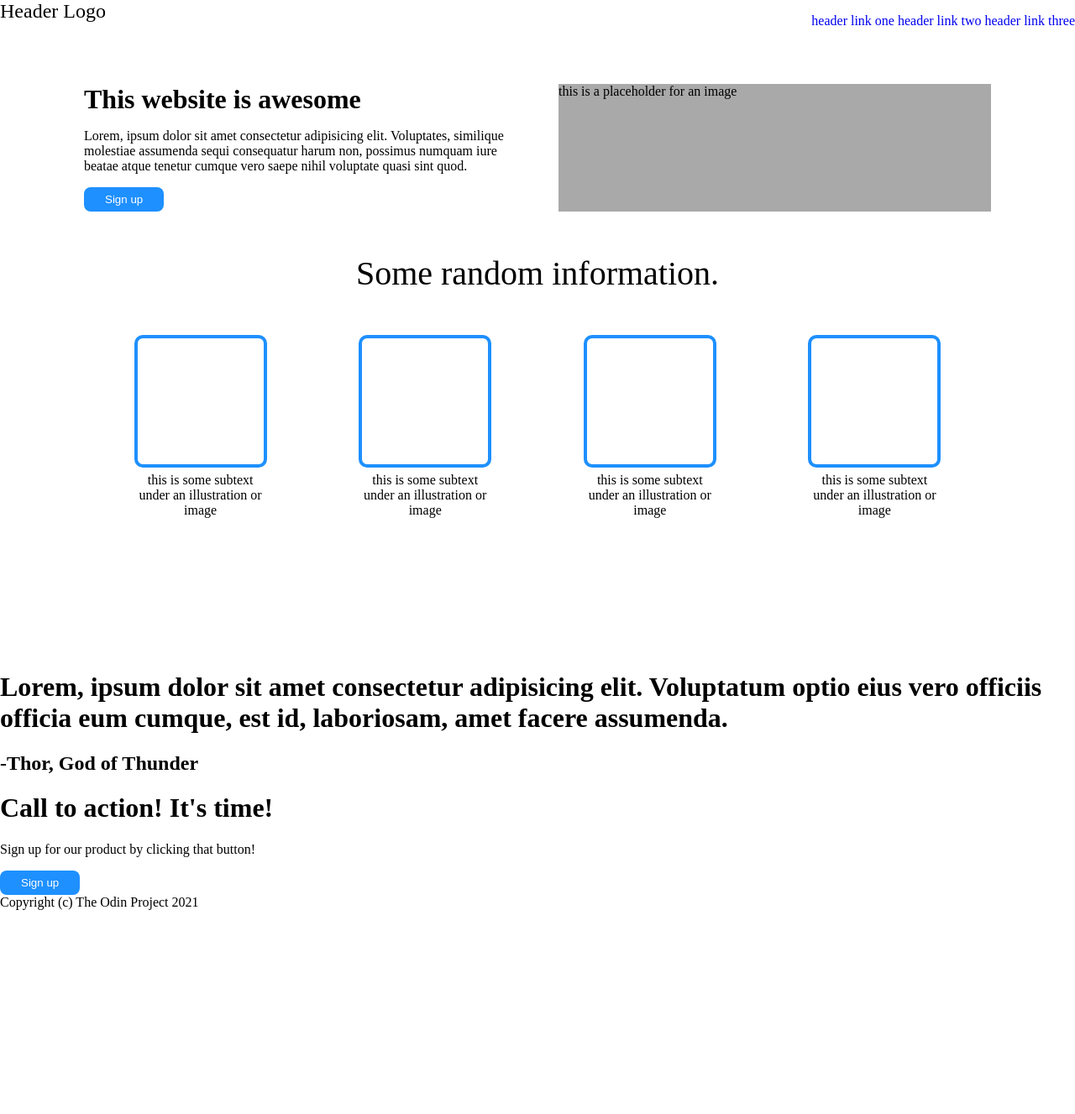
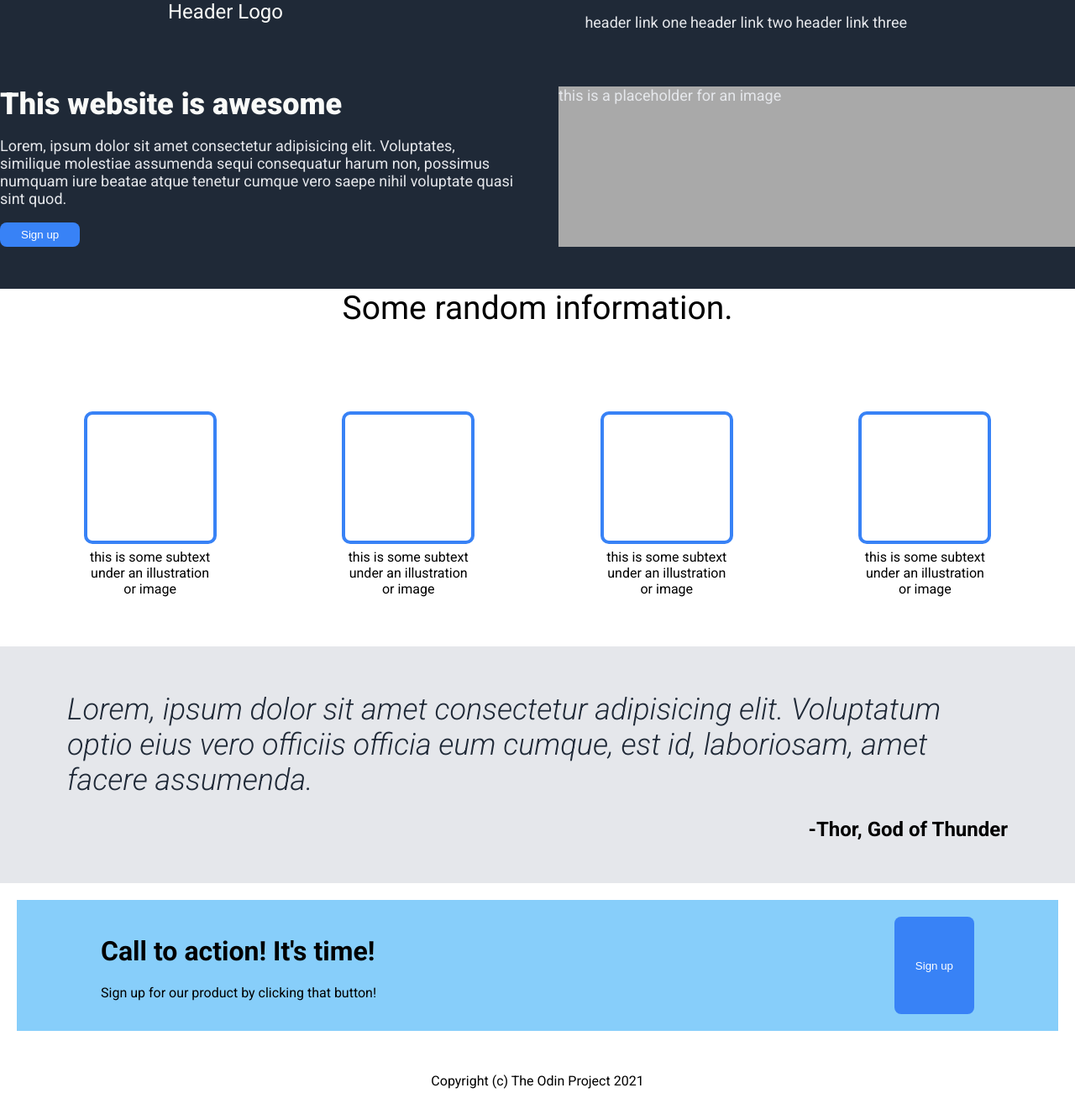
Before and after one commit to rzapaja/landing-page, a plain HTML site: page index.html in a window 1280 px wide. Shown: the whole page at 84% size. Before the commit the page ends 1084 px from the top, so only its background shows below. Drawn offline with Linux system fonts and the light colour scheme.

Commit message:
Nov 5 - Work PC / Landing page

```diff
--- a/index.html
+++ b/index.html
@@ -4,7 +4,7 @@
     <meta charset="UTF-8">
     <meta name="viewport" content="width=device-width, initial-scale=1.0">
     <title>Landing Page</title>
-    <link rel="stylesheet" href="./style.css"
+    <link rel="stylesheet" href="./style.css">
 </head>
 <body>
 
--- a/style.css
+++ b/style.css
@@ -1,16 +1,24 @@
+@import url('https://fonts.googleapis.com/css2?family=Roboto:ital,wght@0,100;0,300;0,400;0,500;0,700;0,900;1,100;1,300;1,400;1,500;1,700;1,900&display=swap');
+
 body{
     box-sizing: border-box;
     margin:0;
+    font-family: "Roboto";
 }
+
 
 /* top bar */
 #header{
     display: flex;
     justify-content: space-between;
+    padding: 0 200px;
+    background-color: #1F2937;
+
 }
 
 .head-logo{
     font-size: 24px;
+    color: #f9faf8;
 }
 
 .head-link{
@@ -21,6 +29,8 @@ body{
 .head-link li, a{
     text-decoration: none;
     display:inline;
+    color:#e5e7eb;
+    font-size: 18px;
 }
 
 /*first section*/
@@ -29,7 +39,10 @@ body{
     display: flex;
     justify-content: space-around;
     gap:50px;
-    padding:50px 100px;
+    padding:50px 0;
+    background-color: #1F2937;
+    color:#e5e7eb;
+    font-size: 18px;
 }
 
 .top-left{
@@ -38,10 +51,12 @@ body{
 
 .top-left h1{
     margin:0;
+    color:#f9faf8;
+    font-weight:800;
 }
 
 button{
-    background-color: dodgerblue;
+    background-color: #3882f6;
     color:#fff;
     border:0;
     padding:7px 25px;
@@ -57,14 +72,14 @@ button{
     text-align:center;
     width:100%;
     margin:0;
-    font-size:40px;
+    font-size:39px;
 }
 
 #middle{
     height:180px;
     display: flex;
     justify-content: space-evenly;
-    padding:50px 100px 200px 100px;
+    padding:100px 0;
     gap:50px;
     flex-wrap: nowrap;
 }
@@ -73,7 +88,7 @@ button{
     height:150px;
     width:150px;
     flex-shrink: 1;
-    border:4px solid dodgerblue;
+    border:4px solid #3882f6;
     border-radius: 10px;
 }
 
@@ -81,3 +96,33 @@ button{
     text-align: center;
     margin-top:160px;
 }
+
+#quote{
+    padding:30px 80px;
+    background-color: #e5e7eb;
+}
+
+#quote h1{
+    font-size:36px;
+    font-style:italic;
+    font-weight: 300;
+    color:#1f2937;
+}
+
+#quote h2{
+    text-align: right;
+    font-weight:bold;
+}
+
+#banner{
+    background-color: lightskyblue;
+    padding:20px 100px;
+    margin:20px;
+    display: flex;
+    justify-content: space-between;
+}
+
+#footer{
+    text-align: center;
+    padding:30px;
+}
```
